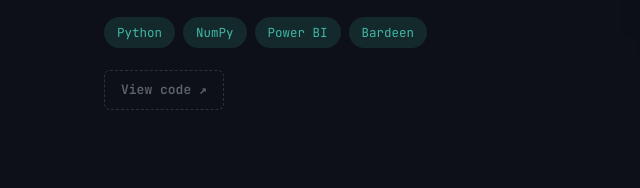
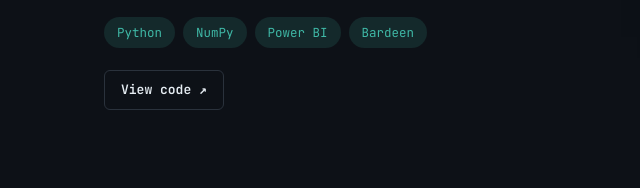
Before and after one commit to talee02/talee02.github.io, a plain HTML site: page index.html in a window 1280 px wide. Shown: the part 3872-4060 px from the top of the page, 0-640 px from the left. Drawn offline with Linux system fonts and the light colour scheme.

Commit message:
Update index.html

```diff
--- a/index.html
+++ b/index.html
@@ -310,7 +310,7 @@
           <span class="chip chip-tool">Bardeen</span>
         </div>
         <div class="project-links">
-          <a href="#" class="btn-link placeholder" title="https://github.com/talee02/Data-Mining-of-Illegal-Drug-Sales-on-Marketplaces-and-Social-Media">View code ↗</a>
+          <a href="https://github.com/talee02/Data-Mining-of-Illegal-Drug-Sales-on-Marketplaces-and-Social-Media" class="btn-link" title="#">View code ↗</a>
         </div>
       </div>
     </article>
```
